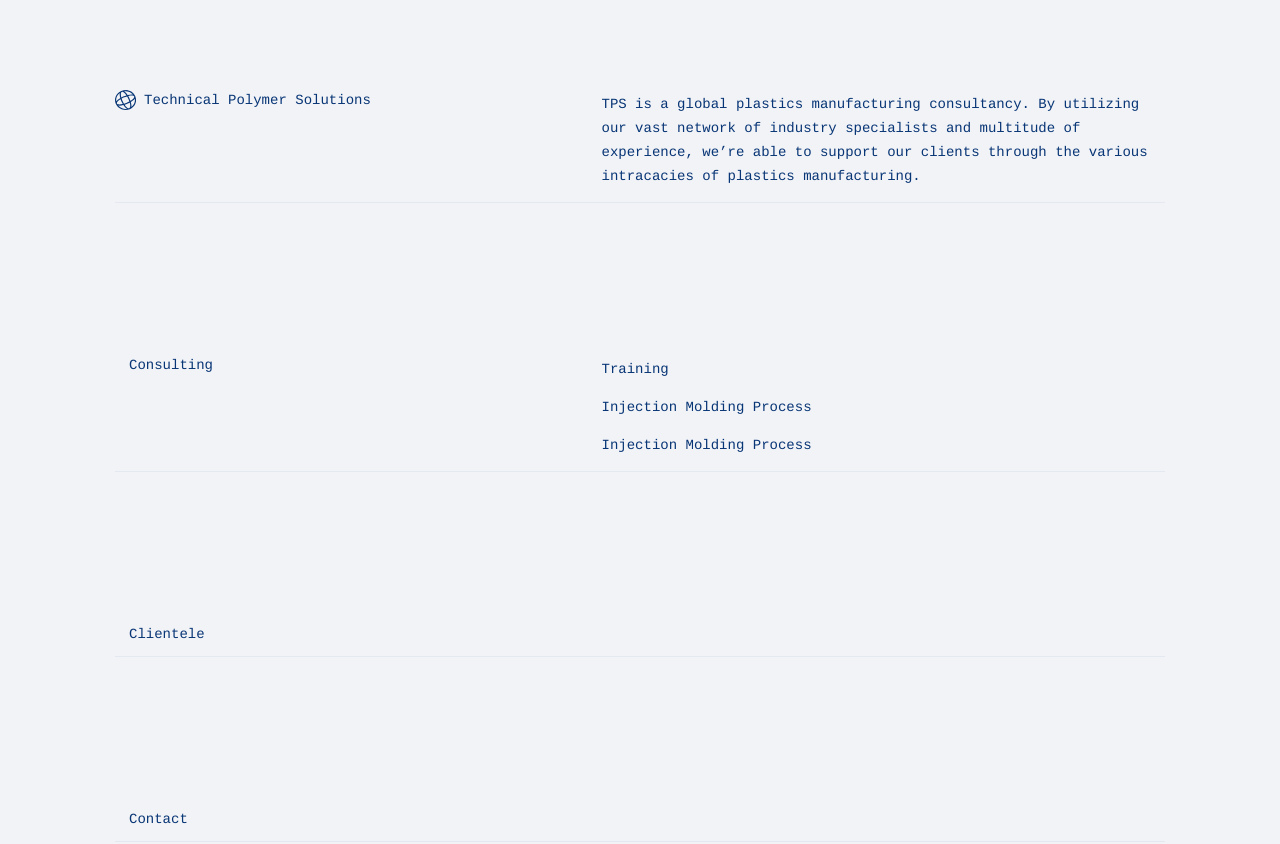
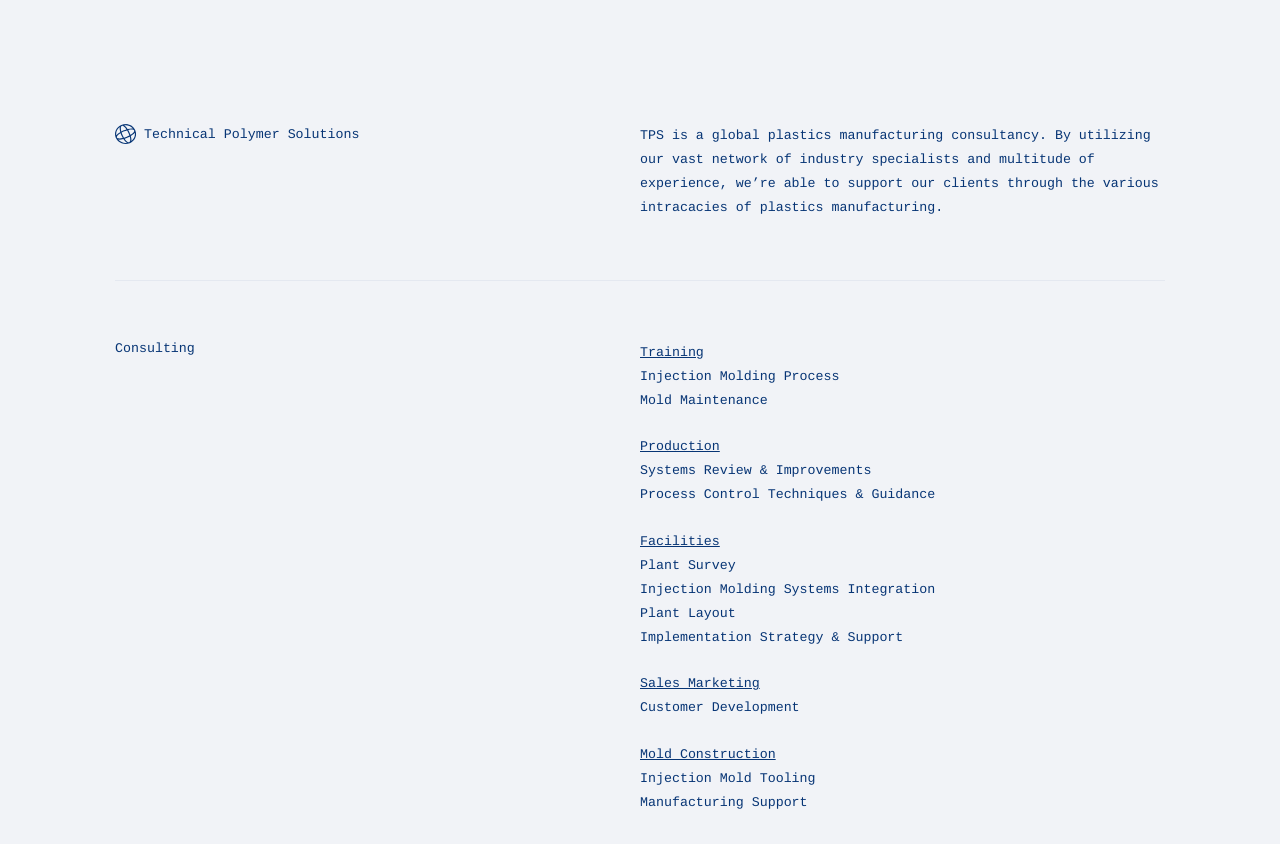
Before and after one commit to jmmccasland/tps, a website: page public/index.html in a window 1280 px wide. Shown: the top 844 px of the page. Drawn offline with nearby package versions, Linux system fonts and the light colour scheme; files that its build step writes are made by us from their sources.

Commit message:
Consultation mockup & styles

```diff
--- a/app/styles/_layout.scss
+++ b/app/styles/_layout.scss
@@ -1,12 +1,17 @@
 // Layout
 .section {
-  padding: 5rem;
+ // padding: 1rem;
 }
 
 .container {
   max-width: 75rem;
   margin: 0 auto;
-  border-bottom: 1px solid $c-accent;
+  padding: 60px 0;
+  border-bottom: 1.5px solid $c-accent;
+
+  &--header {
+    padding-top: 116px;
+  }
 }
 
 .content {
@@ -14,18 +19,26 @@
   align-items: flex-start;
 
   &__left {
-    flex-basis: 45%;
+    flex-basis: 50%;
   }
 
   &__right {
-    flex-basis: 55%;
+    flex-basis: 50%;
 
     > * {
       letter-spacing: 0;
       line-height: 24px;
     }
+
+    > * + *  {
+      margin-top: 1.6rem;
+    }
   }
 }
+
+// Specific Layout Styles
+
+
 
 .logo {
   display: flex;
--- a/app/styles/_resets.scss
+++ b/app/styles/_resets.scss
@@ -23,7 +23,8 @@
 p,
 ul,
 ol {
-  margin: 1rem;
+  margin: 0;
+  font-size: 0.95rem;
 }
 
 ul {
--- a/app/styles/app.scss
+++ b/app/styles/app.scss
@@ -1,4 +1,4 @@
-$c-brand-primary: #083575;
+$c-brand-primary: #073575;
 $c-brand-secondary: #f1f3f7;
 $c-accent: #e4e8f0;
 
@@ -9,3 +9,4 @@
 @import 'box-sizing';
 @import 'resets'; // For reseting troublesome defaults and setting some base styles
 @import 'layout'; // Basic layout styles
+@import 'components/list'; // Styles for lists
--- /dev/null
+++ b/app/styles/components/list.scss
@@ -0,0 +1,13 @@
+.list {
+  > * {
+    margin: 0;
+  }
+
+  &-title {
+    text-decoration: underline;
+  }
+
+  &-item {
+    margin: 0;
+  }
+}
--- a/public/index.html
+++ b/public/index.html
@@ -7,9 +7,9 @@
 </head>
 <body>
 
-  <!-- Top Section -->
+  <!-- Header -->
   <div class="section">
-    <div class="container">
+    <div class="container container--header">
       <div class="content">
         <div class="content__left logo">
           <img src="./images/logo.svg" alt=""> <h1>Technical Polymer Solutions</h1>
@@ -29,14 +29,36 @@
          <h2>Consulting</h2>
         </div>
         <div class="content__right">
-          <div class="content__right__item">
             <div class="list">
               <h3 class="list-title">Training</h3>
               <p class="list-item">Injection Molding Process</p>
-              <p class="list-item">Injection Molding Process</p>
+              <p class="list-item">Mold Maintenance</p>
             </div>
-          </div>
 
+            <div class="list">
+              <h3 class="list-title">Production</h3>
+              <p class="list-item">Systems Review & Improvements</p>
+              <p class="list-item">Process Control Techniques & Guidance</p>
+            </div>
+
+            <div class="list">
+              <h3 class="list-title">Facilities</h3>
+              <p class="list-item">Plant Survey</p>
+              <p class="list-item">Injection Molding Systems Integration</p>
+              <p class="list-item">Plant Layout</p>
+              <p class="list-item">Implementation Strategy & Support</p>
+            </div>
+
+            <div class="list">
+              <h3 class="list-title">Sales Marketing</h3>
+              <p class="list-item">Customer Development</p>
+            </div>
+
+            <div class="list">
+              <h3 class="list-title">Mold Construction</h3>
+              <p class="list-item">Injection Mold Tooling</p>
+              <p class="list-item">Manufacturing Support</p>
+            </div>
         </div>
       </div>
     </div>
```
